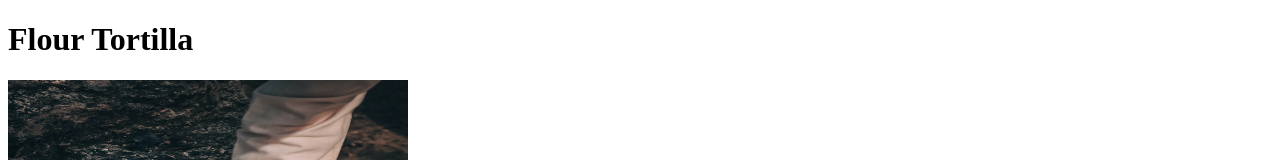
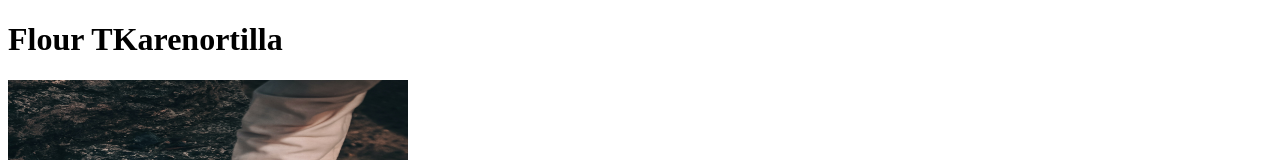
Before and after one commit to KarenCampo777/odin-recipes, a plain HTML site: page recipes/flour-tortilla.html in a window 1280 px wide. Shown: the top 160 px of the page. Drawn offline with Linux system fonts and the light colour scheme.

```diff
--- a/recipes/flour-tortilla.html
+++ b/recipes/flour-tortilla.html
@@ -7,7 +7,7 @@
     <title>Document</title>
   </head>
   <body>
-    <h1>Flour Tortilla</h1>
+    <h1>Flour TKarenortilla</h1>
     <img src="images/tortillas.jpg" alt="Quesadilla" width="400" height="341" />
     <div id="recipe-description" class="content">
       <p>
```
